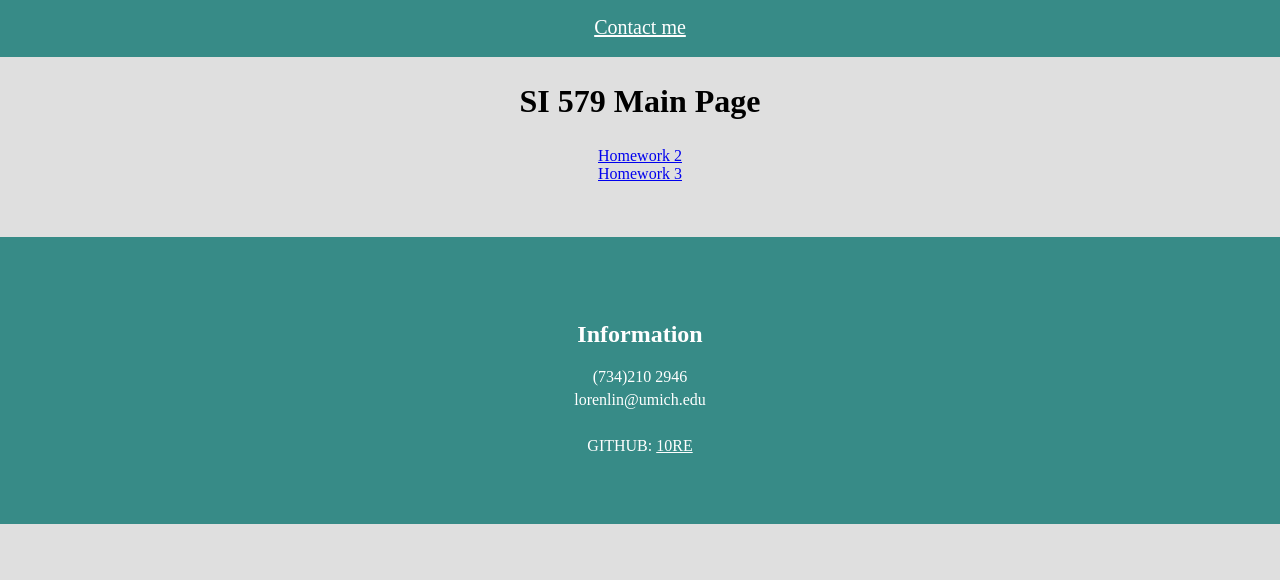
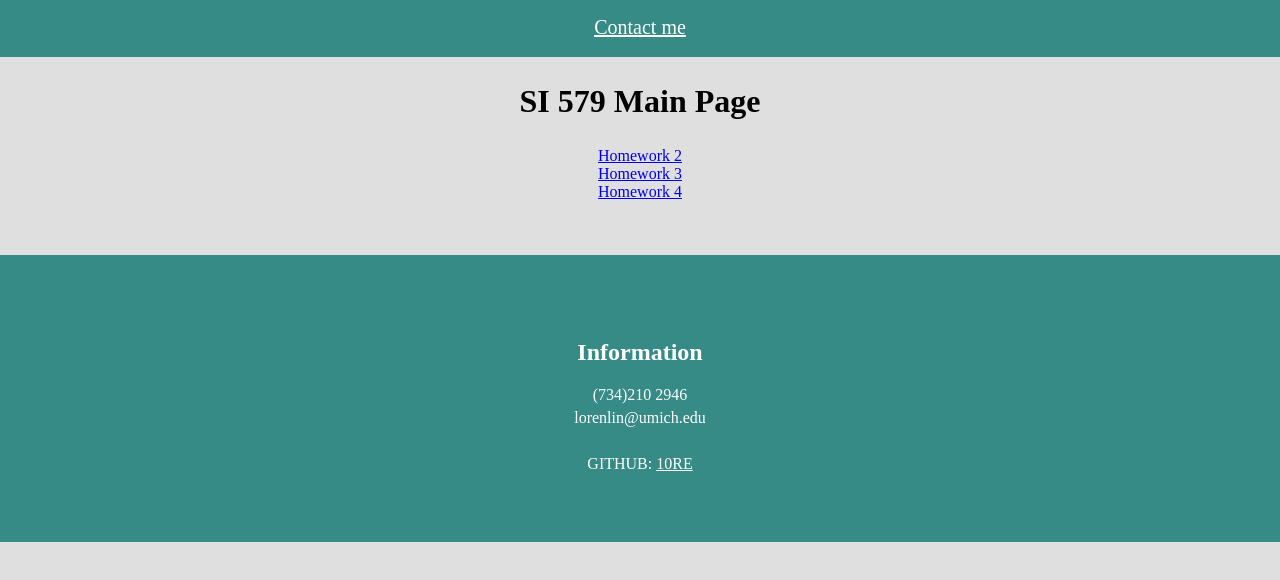
Before and after one commit to 10RE/579HW2, a plain HTML site: page index.html in a window 1280 px wide. Drawn offline with Linux system fonts and the light colour scheme.

Commit message:
fix - add hw4 to main page

```diff
--- a/index.html
+++ b/index.html
@@ -25,6 +25,9 @@
                 <li>
                     <a href="./hw3/index.html">Homework 3</a>
                 </li>
+                <li>
+                    <a href="./hw4/index.html">Homework 4</a>
+                </li>
             </ul>
             <br/>
         </article>
```
